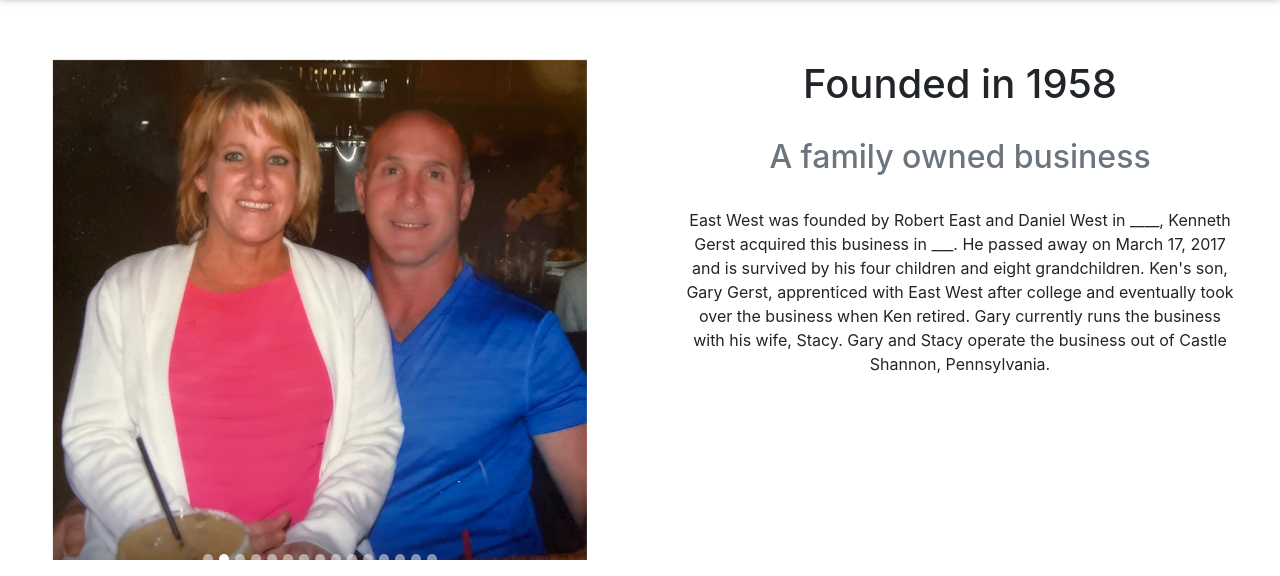
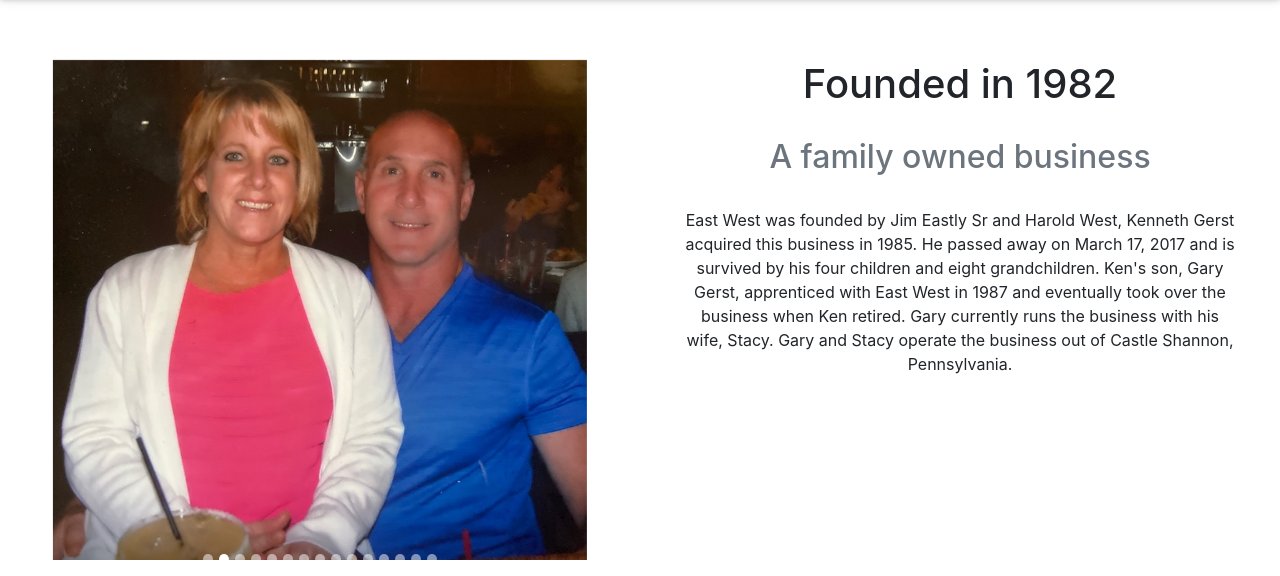
Before and after one commit to marcopchen/ewmfg, a plain HTML site: page about.html in a window 1280 px wide. Shown: the part 736-1312 px from the top of the page. Drawn offline with nearby package versions, Linux system fonts and the light colour scheme.

Commit message:
About.html description update

```diff
--- a/about.html
+++ b/about.html
@@ -132,11 +132,11 @@
         <div class="col-lg-6">
             <div class="card-about">
                 <div class="card-body">
-                <h1 class="card-title">Founded in 1958</h1>
+                <h1 class="card-title">Founded in 1982</h1>
                 <br />
                 <h2 class="card-subtitle mb-2 text-muted">A family owned business</h2>
                 <br />
-                <p class="card-text">East West was founded by Robert East and Daniel West in ____, Kenneth Gerst acquired this business in ___. He passed away on March 17, 2017 and is survived by his four children and eight grandchildren. Ken's son, Gary Gerst, apprenticed with East West after college and eventually took over the business when Ken retired. Gary currently runs the business with his wife, Stacy. Gary and Stacy operate the business out of Castle Shannon, Pennsylvania. </p>
+                <p class="card-text">East West was founded by Jim Eastly Sr and Harold West, Kenneth Gerst acquired this business in 1985. He passed away on March 17, 2017 and is survived by his four children and eight grandchildren. Ken's son, Gary Gerst, apprenticed with East West in 1987 and eventually took over the business when Ken retired. Gary currently runs the business with his wife, Stacy. Gary and Stacy operate the business out of Castle Shannon, Pennsylvania. </p>
                 </div>
             </div>
             </div>
```
